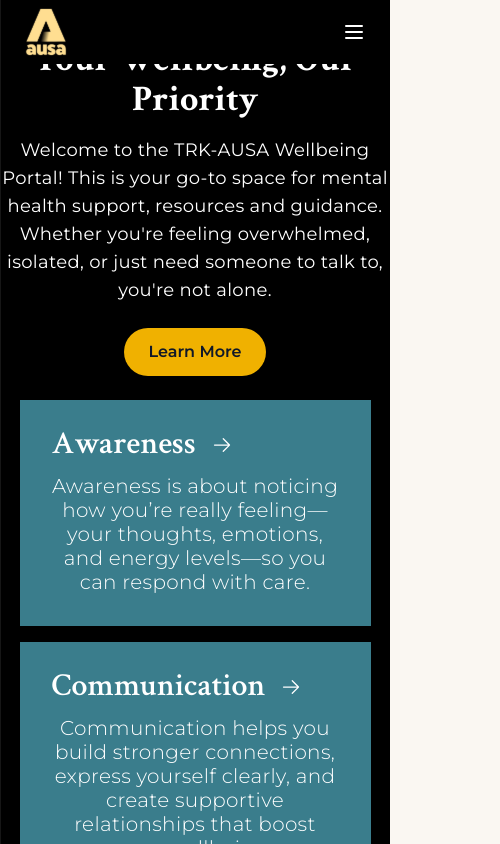
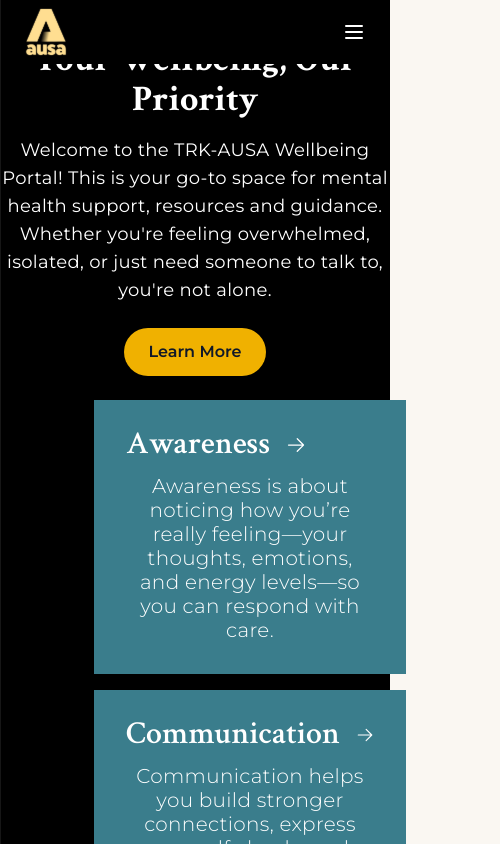
Before and after one commit to UoaWDCC/ausa-web, a Next.js app in the folder client/: page / in a window 390 px wide. Shown: the top 844 px of the page, 500 px wide, since content can reach past the window. Built offline with nearby package versions, Linux system fonts and the light colour scheme.

Commit message:
Fix one of the viewport bugs

```diff
--- a/client/app/components/composite/modal-window/ModalWindow.tsx
+++ b/client/app/components/composite/modal-window/ModalWindow.tsx
@@ -55,14 +55,14 @@ const ModalWindow = () => {
   )
 
   return (
-    <div className="w-[500px] md:w-full flex justify-center gap-0">
+    <div className="w-[500px] md:w-[90%] flex justify-center gap-0">
       {/* cards */}
       <div className="flex flex-col md:flex-row gap-4 md:gap-0">
         {cards.map((card, idx) => (
           <div
             key={idx}
             onClick={() => setSelectedCard(card)}
-            className="flex-1 p-8 cursor-pointer
+            className="max-w-[80vw] w-full flex-1 p-8 cursor-pointer
                        transition
                        bg-[#3A7D8C]
                        group
--- a/client/app/page.tsx
+++ b/client/app/page.tsx
@@ -38,7 +38,7 @@ const carouselItems = [
 export default function Home() {
   return (
     <div className="min-h-screen flex flex-col">
-      <div className="relative flex flex-col items-center justify-center text-center bg-black text-white min-h-screen mt-10">
+      <div className="relative flex flex-col items-center justify-center text-center bg-black text-white min-h-screen max-w-[100vw] mt-10">
         <h1 className="text-4xl md:text-5xl font-bold">
           Your Wellbeing, Our Priority
         </h1>
@@ -51,11 +51,11 @@ export default function Home() {
         <button className="mt-6 bg-yellow-500 text-gray-900 px-6 py-3 rounded-full font-semibold hover:bg-yellow-400 transition">
           Learn More
         </button>
-        <div className="flex md:hidden w-[90%] mx-10 mt-6">
+        <div className="md:hidden mx-auto mt-6">
           <ModalWindow />
         </div>
       </div>
-      <div className="hidden md:flex md:w-[90%] md:mx-auto md:relative md:z-10 md:-mt-24">
+      <div className="hidden md:flex md:justify-center md:relative md:z-10 md:-mt-24">
         <ModalWindow />
       </div>
 
```
